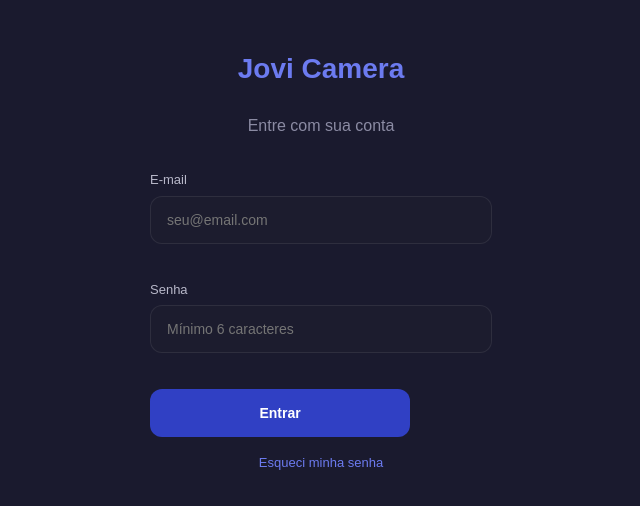
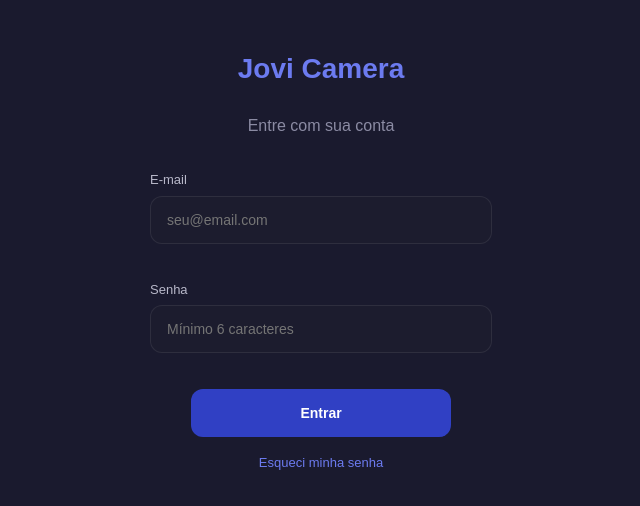
Before and after one commit to grupo-vaph/sprint3-web-development, a React (Vite) app: page / in a window 1280 px wide. Shown: the top 506 px of the page, without its empty margins (319-959 px from the left). Built offline with nearby package versions, Linux system fonts and the light colour scheme.

Commit message:
style: centralizando botão entrar

```diff
--- a/src/style.css
+++ b/src/style.css
@@ -620,3 +620,7 @@ ul {
   font-size: 13px;
   color: #FFFFFF;
 }
+
+.form-login .botao-primario {
+  align-self: center;
+}
```
